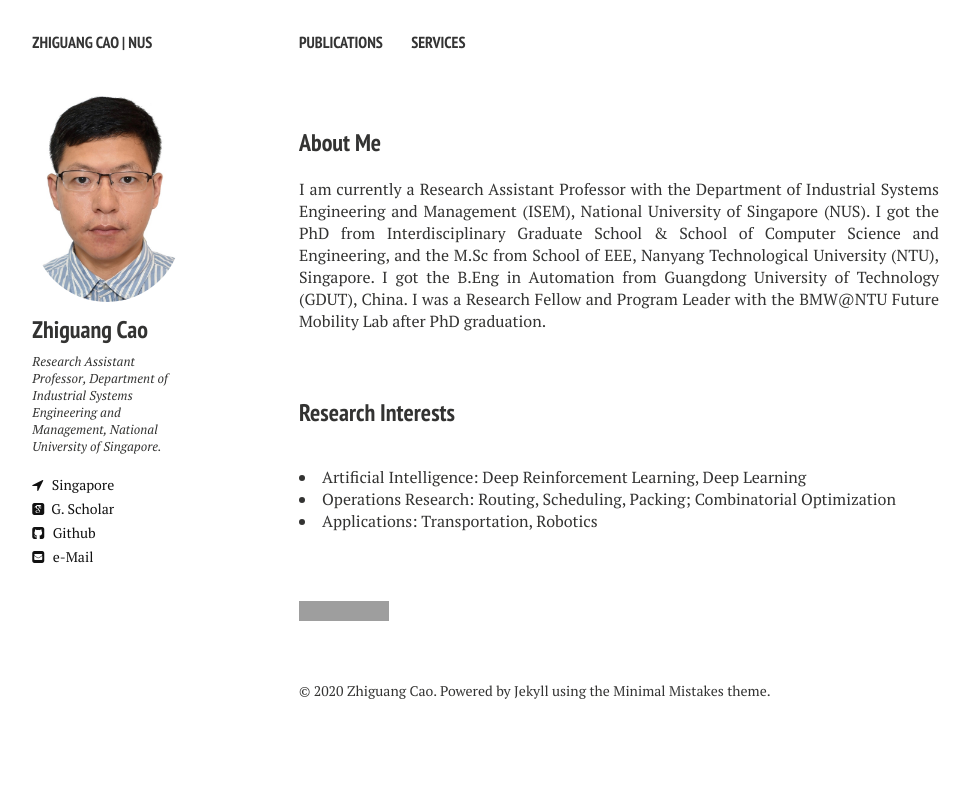
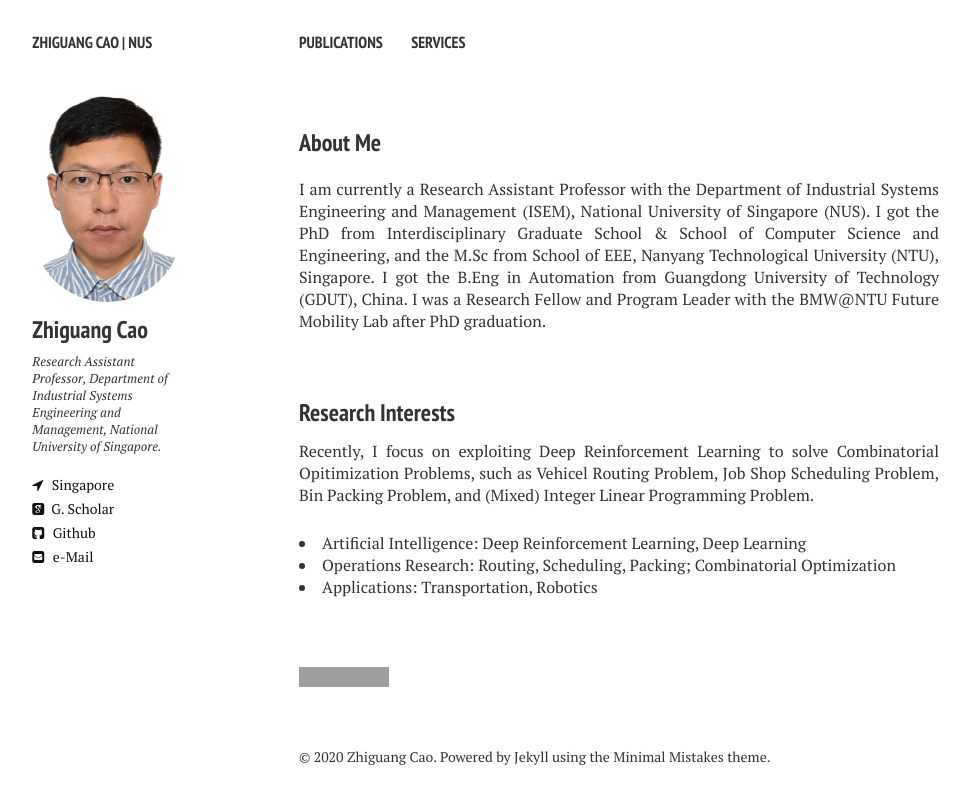
Before and after one commit to zhiguangcaosg/zhiguangcaosg.github.io, a Jekyll site: the page built from index.md, in a window 1280 px wide. Shown: the top 804 px of the page, without its empty margins (21-991 px from the left). Built offline with Jekyll 4.4.1, drawn with Linux system fonts in a browser that asks for light colours; nearby versions of some CDN libraries; grey boxes are pictures that could not be loaded.

Commit message:
Update index.md

```diff
--- a/index.md
+++ b/index.md
@@ -12,6 +12,8 @@ image: banner1.png
 
 
 <h3 style="margin-bottom:-8px;padding-top:20px;">Research Interests</h3> <br>
+<p align="justify">Recently, I focus on exploiting Deep Reinforcement Learning to solve Combinatorial Opitimization Problems, such as Vehicel Routing Problem, Job Shop Scheduling Problem, Bin Packing Problem, and (Mixed) Integer Linear Programming Problem.
+</p>
 <li>
 Artificial Intelligence:  Deep Reinforcement Learning, Deep Learning
 </li>
```
